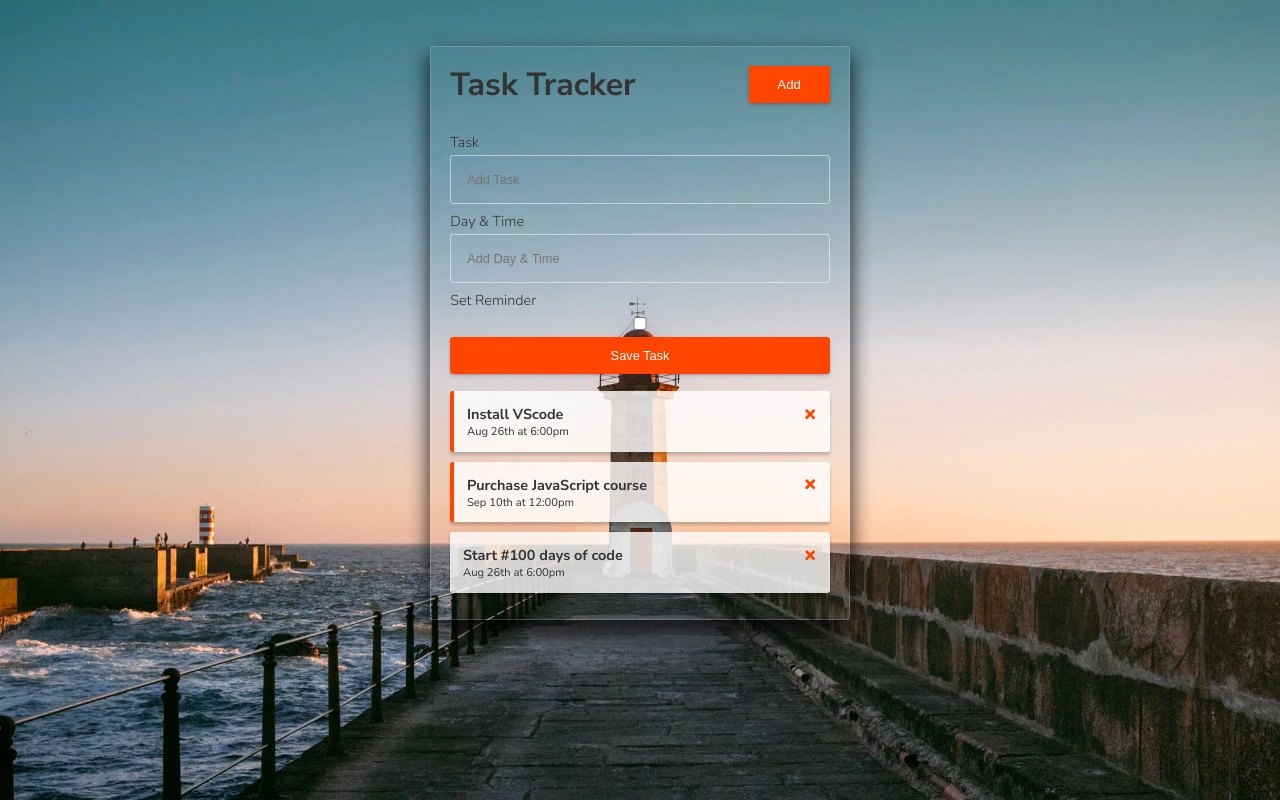
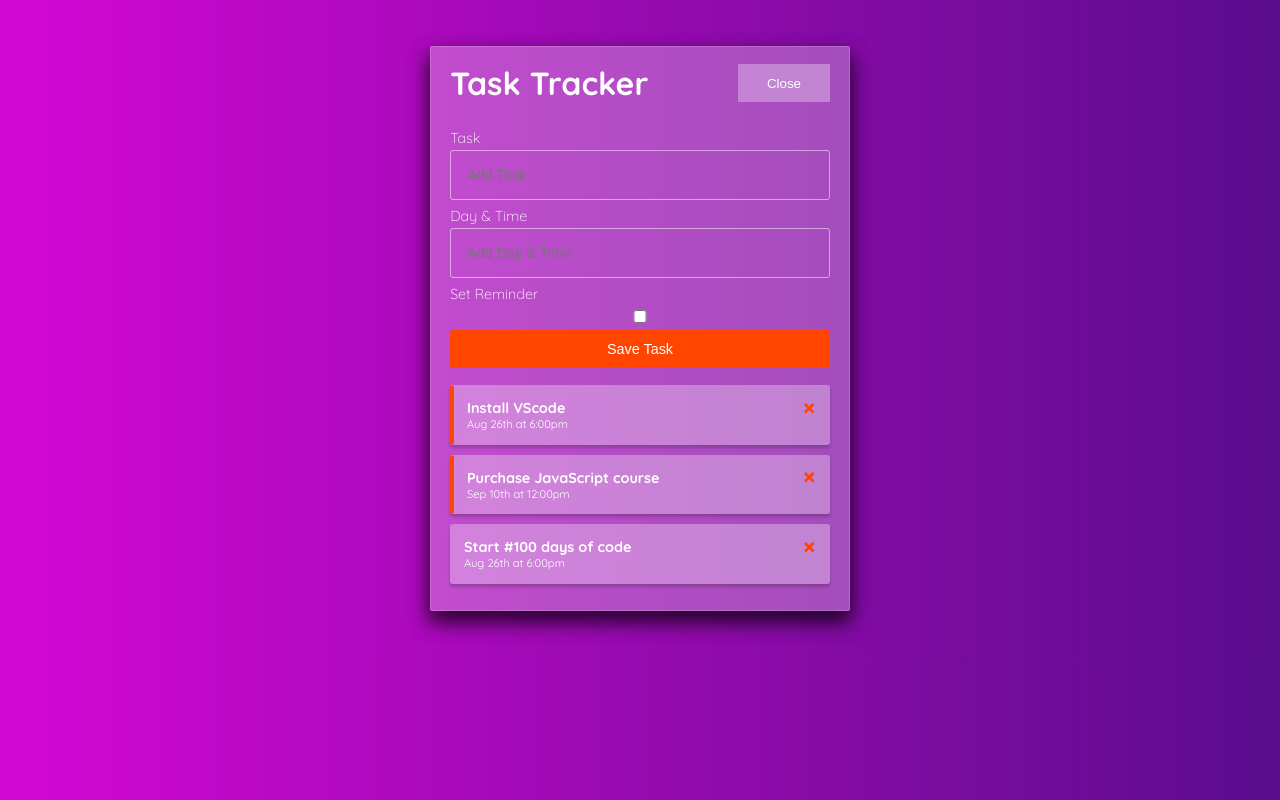
Before and after one commit to Evavic44/Task-tracker, a React (Create React App) app: page / in a window 1280 px wide. Both pictures are taken after a click on the button "Add". Built offline with nearby package versions, Linux system fonts and the light colour scheme.

Commit message:
Final changes

```diff
--- a/src/App.js
+++ b/src/App.js
@@ -4,6 +4,7 @@
 import AddTask from "./components/AddTask";
 
 const App = () => {
+  const [showAddTask, setShowAddTask] = useState(false);
   const [tasks, setTasks] = useState([
     {
       id: 1,
@@ -25,6 +26,13 @@
     },
   ]);
 
+  // Add Task
+  const addTask = (task) => {
+    const id = Math.floor(Math.random() * 10000) + 1;
+    const newTask = { id, ...task };
+    setTasks([...tasks, newTask]);
+  };
+
   // Delete Task
   const deleteTask = (id) => {
     setTasks(tasks.filter((task) => task.id !== id));
@@ -41,8 +49,11 @@
 
   return (
     <div className="container">
-      <Header />
-      <AddTask />
+      <Header
+        onAdd={() => setShowAddTask(!showAddTask)}
+        showAdd={showAddTask}
+      />
+      {showAddTask && <AddTask onAdd={addTask} />}
       {tasks.length > 0 ? (
         <Tasks tasks={tasks} onDelete={deleteTask} onToggle={toggleReminder} />
       ) : (
--- a/src/components/AddTask.js
+++ b/src/components/AddTask.js
@@ -1,19 +1,55 @@
-const AddTask = () => {
+import { useState } from "react";
+
+const AddTask = ({ onAdd }) => {
+  const [text, setText] = useState("");
+  const [day, setDay] = useState("");
+  const [reminder, setReminder] = useState(false);
+
+  const onSubmit = (e) => {
+    e.preventDefault();
+
+    if (!text) {
+      alert("Please add a task");
+      return;
+    }
+
+    onAdd({ text, day, reminder });
+
+    setText("");
+    setDay("");
+    setReminder(false);
+  };
+
   return (
-    <form className="add-form">
+    <form className="add-form" onSubmit={onSubmit}>
       <div className="form-control">
         <label>Task</label>
-        <input type="text" placeholder="Add Task" />
+        <input
+          type="text"
+          placeholder="Add Task"
+          value={text}
+          onChange={(e) => setText(e.target.value)}
+        />
       </div>
 
       <div className="form-control">
         <label>Day & Time</label>
-        <input type="text" placeholder="Add Day & Time" />
+        <input
+          type="text"
+          placeholder="Add Day & Time"
+          value={day}
+          onChange={(e) => setDay(e.target.value)}
+        />
       </div>
 
       <div className="form-control form-control-check">
         <label>Set Reminder</label>
-        <input type="checkbox" />
+        <input
+          type="checkbox"
+          checked={reminder}
+          value={reminder}
+          onChange={(e) => setReminder(e.currentTarget.checked)}
+        />
       </div>
 
       <input type="submit" value="Save Task" className="btn btn-block" />
--- a/src/components/Header.js
+++ b/src/components/Header.js
@@ -1,15 +1,15 @@
 import PropTypes from "prop-types";
-import Button from "./Button"
+import Button from "./Button";
 
-const Header = ({ title }) => {
-   const onClick = () => {
-      console.log('Click')
-   }
-
+const Header = ({ title, onAdd, showAdd }) => {
   return (
     <header className="header">
       <h1>{title}</h1>
-      <Button color='orangered' text='Add' onClick={onClick} />
+      <Button
+        color={showAdd ? "rgba(255, 255, 255, 0.3)" : "orangered"}
+        text={showAdd ? "Close" : "Add"}
+        onClick={onAdd}
+      />
     </header>
   );
 };
--- a/src/index.css
+++ b/src/index.css
@@ -1,4 +1,4 @@
-@import url(https://fonts.googleapis.com/css?family=Nunito+Sans:200,200italic,300,300italic,regular,italic,600,600italic,700,700italic,800,800italic,900,900italic);
+@import url(https://fonts.googleapis.com/css?family=Quicksand:300,regular,500,600,700);
 
 * {
   margin: 0;
@@ -7,21 +7,19 @@
 }
 
 body {
-  background: url(/src/components/img/lighthouse.png) no-repeat center
-    center/cover;
-  font-family: "Nunito sans", sans-serif;
-  color: #333;
+  background: linear-gradient(to right, rgb(212, 8, 212), rgb(90, 13, 141));
+  color: #fff;
+  font-family: "Quicksand", sans-serif;
   padding: 1rem;
   --primary-color: orangered;
   --secondary-color: indigo;
-  height: 100vh;
 }
 
 .container {
   max-width: 420px;
   min-height: 500px;
   margin: 30px auto;
-  background: rgba(100, 100, 100, 0);
+  background: rgba(255, 255, 255, 0.27);
   box-shadow: rgba(0, 0, 0, 0.5) 0px 10px 20px, rgba(0, 0, 0, 0.5) 0px 10px 20px;
   border: 1px solid rgba(255, 255, 255, 0.18);
   border-radius: 2px;
@@ -42,19 +40,17 @@
   color: #fff;
   padding: 0.7rem 1.8rem;
   cursor: pointer;
-  box-shadow: rgba(50, 50, 93, 0.25) 0px 2px 5px -1px,
-    rgba(0, 0, 0, 0.3) 0px 1px 3px -1px;
   transition: 0.3s ease-in-out;
+  outline: none;
 }
 
 .btn:hover {
-  box-shadow: rgba(37, 37, 56, 0.8) 0px 2px 5px -1px,
-    rgba(0, 0, 0, 0.8) 0px 1px 3px -1px;
   background: rgb(241, 70, 8);
 }
 
 .task {
-  background: rgba(255, 255, 255, 0.8);
+  background: rgba(255, 255, 255, 0.3);
+  border: 1px solid rgba(0, 0, 0, 0);
   border-radius: 3px;
   box-shadow: rgba(0, 0, 0, 0.1) 0px 3px 3px, rgba(0, 0, 0, 0.1) 0px 3px 3px;
   margin: 10px 0;
@@ -64,7 +60,8 @@
 }
 
 .task:hover {
-  background: rgba(255, 255, 255, 0.6);
+  border: 1px solid rgba(255, 255, 255, 1);
+  background: rgba(255, 255, 255, 0);
 }
 
 .task h3 {
@@ -97,7 +94,7 @@
   border: 1px solid rgba(255, 255, 255, 0.4);
   border-radius: 3px;
   transition: 0.3s ease-in-out;
-  font-size: 0.8rem;
+  font-size: 0.9rem;
   border: 1px solid rgba(255, 255, 255, 0.5);
   margin-bottom: 0.45rem;
   outline: none;
@@ -106,6 +103,6 @@
 
 input:focus {
   background: rgba(255, 255, 255, 0);
-  color: #000;
+  color: #222;
   border: 1px solid rgba(255, 255, 255, 0.8);
 }
```
Also changed, not shown: src/components/img/planning.jpg (deleted).
